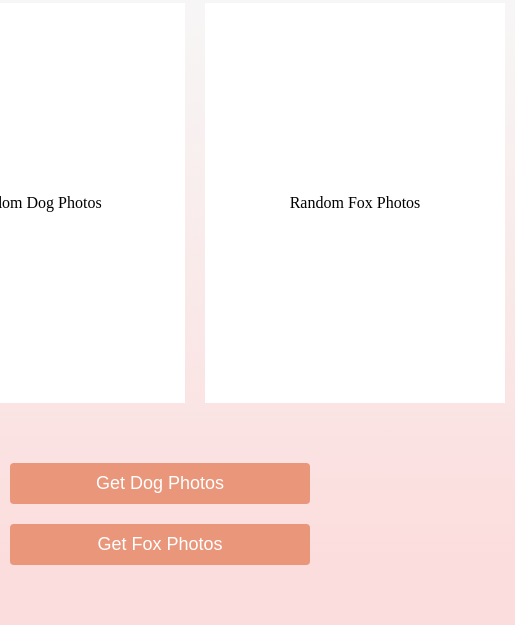
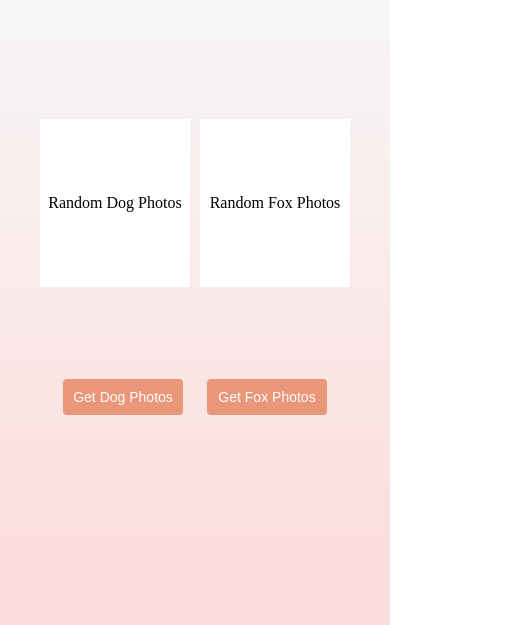
Before and after one commit to Kaung-Si-Thu16/random-dog-and-fox-photos, a plain HTML site: page index.html in a window 390 px wide. Shown: the part 219-844 px from the top of the page, 515 px wide, since content can reach past the window. Drawn offline with Linux system fonts and the light colour scheme.

Commit message:
Update style.css

```diff
--- a/style.css
+++ b/style.css
@@ -1,5 +1,6 @@
 body {
     background-image: linear-gradient( 180deg, rgba(247, 247, 247, 1) 23.8%, rgba(252, 221, 221, 1) 92%);
+    background-repeat: no-repeat;
     display: flex;
     align-items: center;
     flex-direction: column;
@@ -53,3 +54,33 @@ button:active {
 button:focus {
     outline: none;
 }
+
+@media screen and (max-width:480px) {
+    body {
+        height: 100vh;
+        width: 100%;
+    }
+    .result {
+        width: 150px;
+        margin: 5px;
+        height: 20vh;
+    }
+    .result img {
+        width: 100%;
+        height: 100%;
+    }
+    .results {
+        overflow: hidden;
+    }
+    button {
+        display: inline-block;
+        width: 120px;
+        font-size: 14px;
+        padding: 10px;
+        margin-left: 10px;
+    }
+    .buttons {
+        position: absolute;
+        bottom: 200px;
+    }
+}
```
